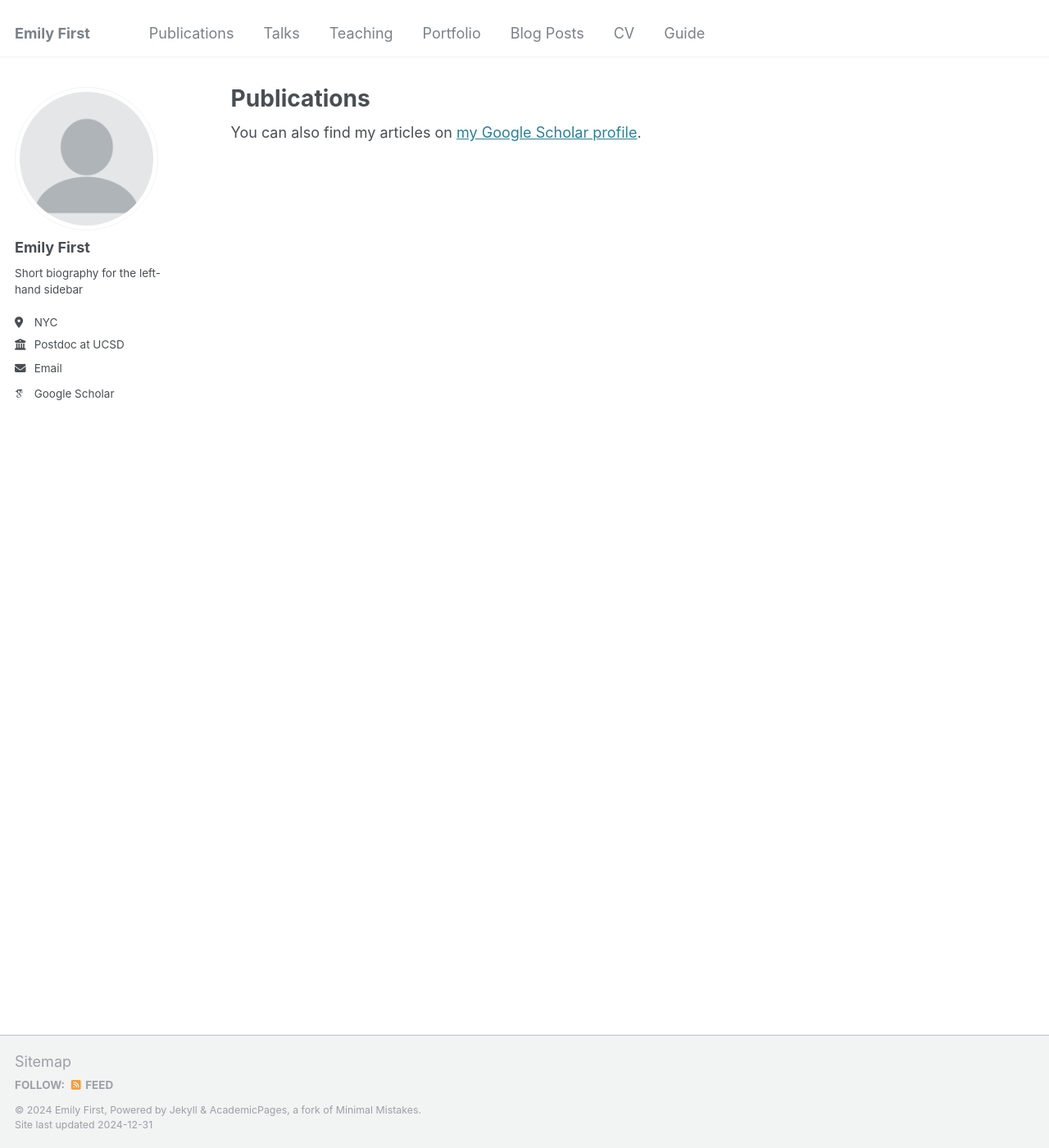
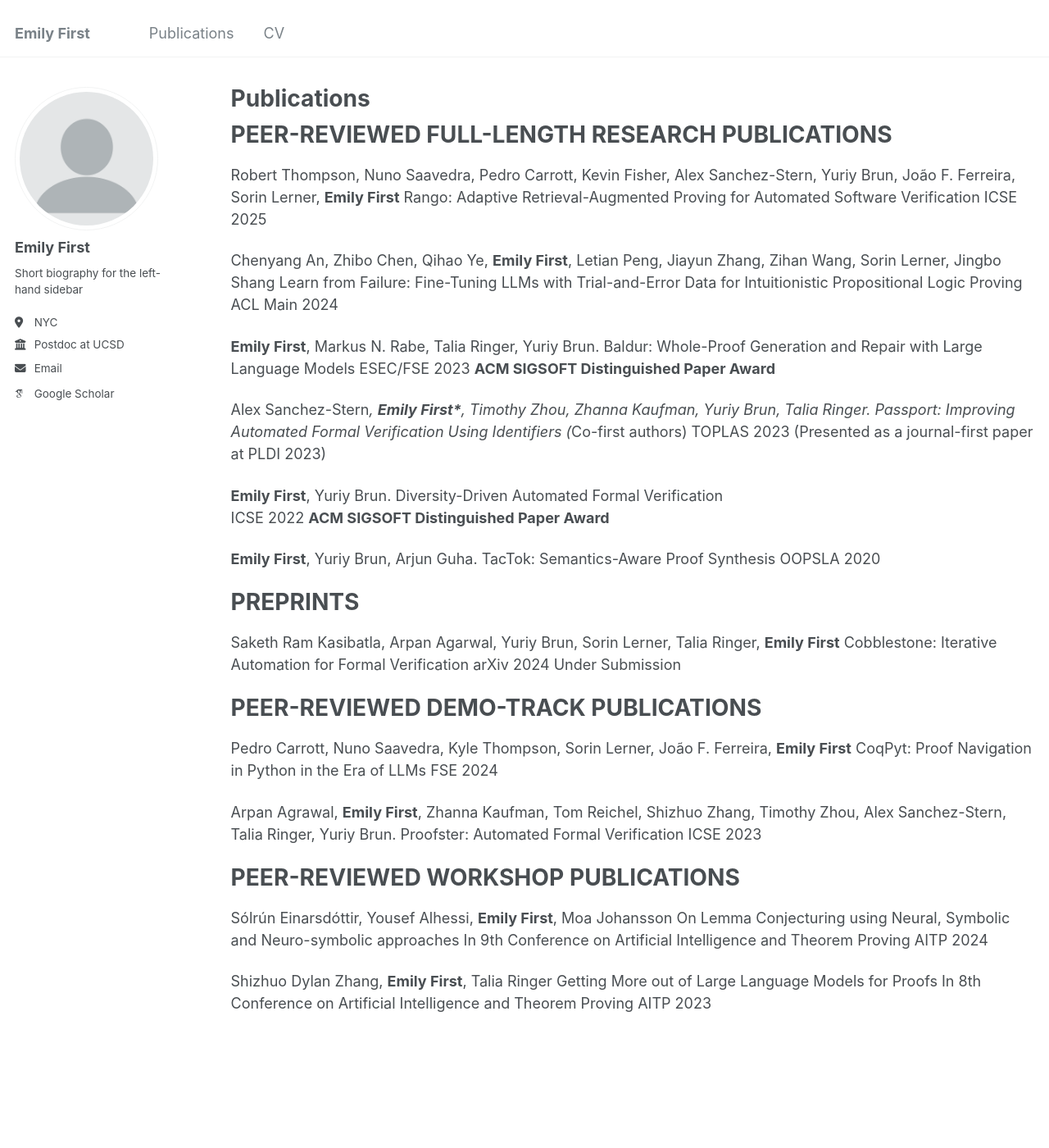
Before and after one commit to efirst/efirst.github.io, a Jekyll site: the page built from _pages/publications.md, in a window 1280 px wide and 1400 px high. Shown: the whole window at 82% size. Built offline with Jekyll 4.4.1, drawn with Linux system fonts in a browser that asks for light colours; some web fonts are replaced.

Commit message:
publications

```diff
--- /dev/null
+++ b/_pages/publications.md
@@ -0,0 +1,67 @@
+---
+layout: archive
+title: "Publications"
+permalink: /publications/
+author_profile: true
+---
+
+{% include base_path %}
+
+
+PEER-REVIEWED FULL-LENGTH RESEARCH PUBLICATIONS
+======
+Robert Thompson, Nuno Saavedra, Pedro Carrott, Kevin Fisher, Alex Sanchez-Stern, Yuriy Brun, João F. Ferreira, Sorin Lerner, **Emily First**
+Rango: Adaptive Retrieval-Augmented Proving for Automated Software Verification
+ICSE 2025
+
+Chenyang An, Zhibo Chen, Qihao Ye, **Emily First**, Letian Peng, Jiayun Zhang, Zihan Wang, Sorin Lerner, Jingbo Shang
+Learn from Failure: Fine-Tuning LLMs with Trial-and-Error Data for Intuitionistic Propositional Logic Proving
+ACL Main 2024
+
+**Emily First**, Markus N. Rabe, Talia Ringer, Yuriy Brun.
+Baldur: Whole-Proof Generation and Repair with Large Language Models
+ESEC/FSE 2023
+**ACM SIGSOFT Distinguished Paper Award**
+
+Alex Sanchez-Stern*, **Emily First\***, Timothy Zhou, Zhanna Kaufman, Yuriy Brun, Talia Ringer.  Passport: Improving Automated Formal Verification Using Identifiers (*Co-first authors)
+TOPLAS 2023
+(Presented as a journal-first paper at PLDI 2023)
+
+**Emily First**, Yuriy Brun.
+Diversity-Driven Automated Formal Verification
+ICSE 2022
+**ACM SIGSOFT Distinguished Paper Award**
+
+**Emily First**, Yuriy Brun, Arjun Guha.
+TacTok: Semantics-Aware Proof Synthesis
+OOPSLA 2020
+
+PREPRINTS
+======
+Saketh Ram Kasibatla, Arpan Agarwal, Yuriy Brun, Sorin Lerner, Talia Ringer, **Emily First**
+Cobblestone: Iterative Automation for Formal Verification
+arXiv 2024
+Under Submission
+
+PEER-REVIEWED DEMO-TRACK PUBLICATIONS
+======
+Pedro Carrott, Nuno Saavedra, Kyle Thompson, Sorin Lerner, João F. Ferreira, **Emily First**
+CoqPyt: Proof Navigation in Python in the Era of LLMs
+FSE 2024
+
+Arpan Agrawal, **Emily First**, Zhanna Kaufman, Tom Reichel, Shizhuo Zhang, Timothy Zhou,  Alex Sanchez-Stern, Talia Ringer, Yuriy Brun.
+Proofster: Automated Formal Verification
+ICSE 2023
+
+
+PEER-REVIEWED WORKSHOP PUBLICATIONS
+======
+Sólrún Einarsdóttir, Yousef Alhessi, **Emily First**, Moa Johansson
+On Lemma Conjecturing using Neural, Symbolic and Neuro-symbolic approaches
+In 9th Conference on Artificial Intelligence and Theorem Proving
+AITP 2024
+
+Shizhuo Dylan Zhang, **Emily First**, Talia Ringer
+Getting More out of Large Language Models for Proofs
+In 8th Conference on Artificial Intelligence and Theorem Proving
+AITP 2023
```
Also changed, not shown: _data/navigation.yml (+10 -10 lines), _publications/2009-10-01-paper-title-number-1.md (deleted, +0 -14 lines), _publications/2015-10-01-paper-title-number-3.md (deleted, +0 -14 lines), _publications/2024-02-17-paper-title-number-4.md (deleted, +0 -13 lines), _publications/tactok.md (renamed from _publications/2010-10-01-paper-title-number-2.md, +7 -7 lines), _pages/publications-old.html (renamed from _pages/publications.html).
